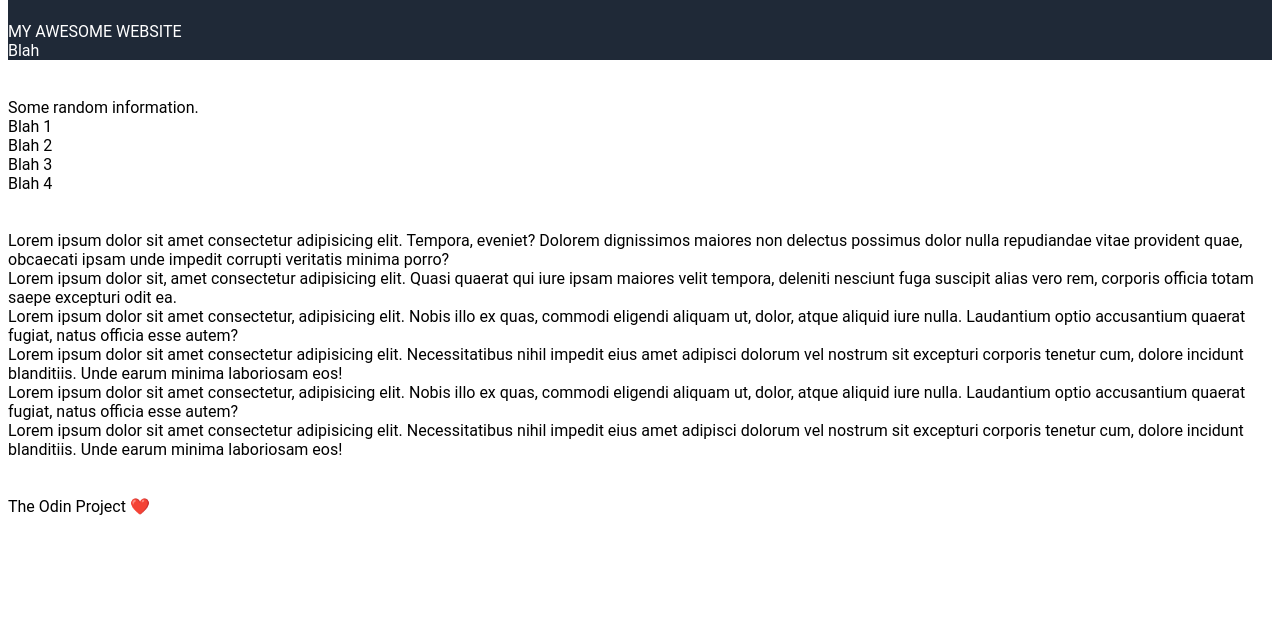
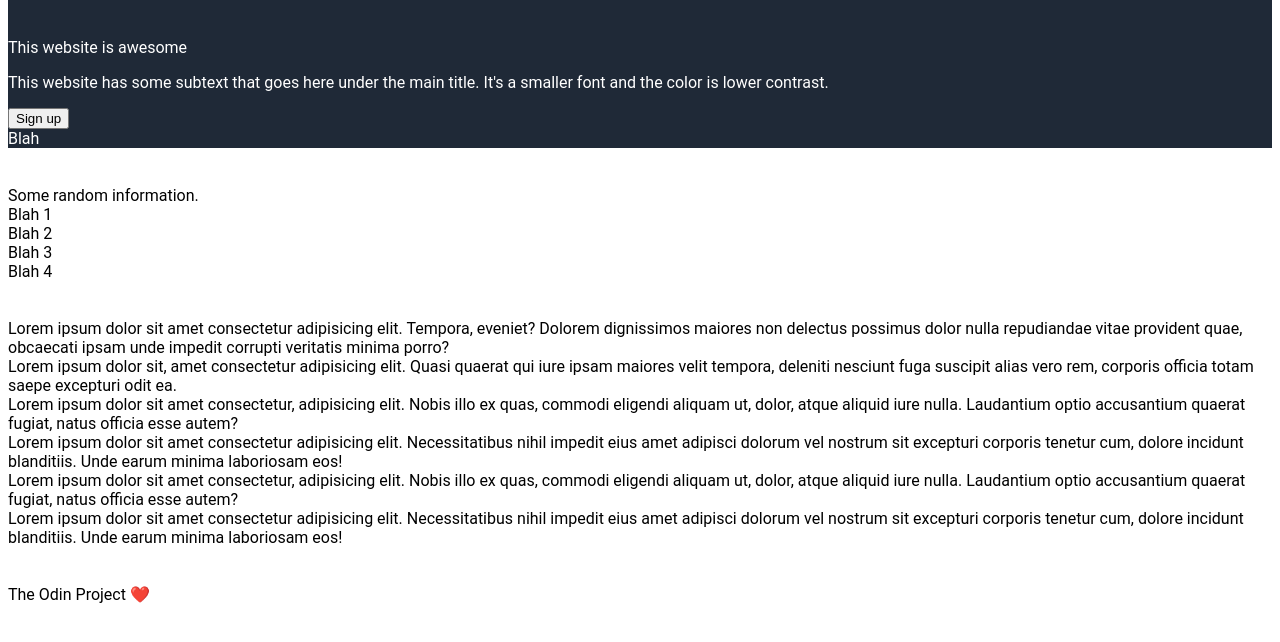
Before and after one commit to brandanblevins/replicate-example-site, a plain HTML site: page example-site/index.html in a window 1280 px wide. Shown: the part 48-690 px from the top of the page. Drawn offline with Linux system fonts and the light colour scheme.

Commit message:
Check in some fixes to second section

```diff
--- a/example-site/index.html
+++ b/example-site/index.html
@@ -17,10 +17,13 @@
             </ul-1>
         </div>
     </div>
-
     <div class="section-2">
-        <div class="awesome">MY AWESOME WEBSITE</div>
-        <div class="blah">Blah</div>
+        <div class="awesome">
+            <p>This website is awesome</p>
+            <p>This website has some subtext that goes here under the main title. It's a smaller font and the color is lower contrast.</p>
+            <button type="button-1">Sign up</button>
+        </div>
+        <div class="image">Blah</div>
     </div>
         <br>
         <br>
--- a/example-site/style.css
+++ b/example-site/style.css
@@ -1,4 +1,4 @@
-body{
+body {
     font-family: roboto, sans-sariff;
     display: flex;
     flex-direction: column;
@@ -24,6 +24,7 @@ body{
     .section-2 {
         background-color: #1F2937;
         color: white;
+        justify-content: space-between;
     }
 
     ul-1 {
```
